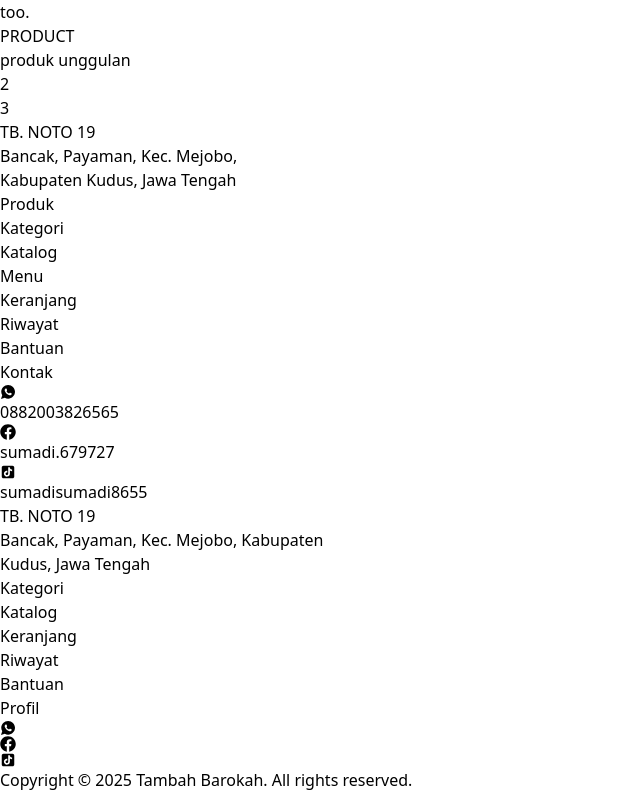
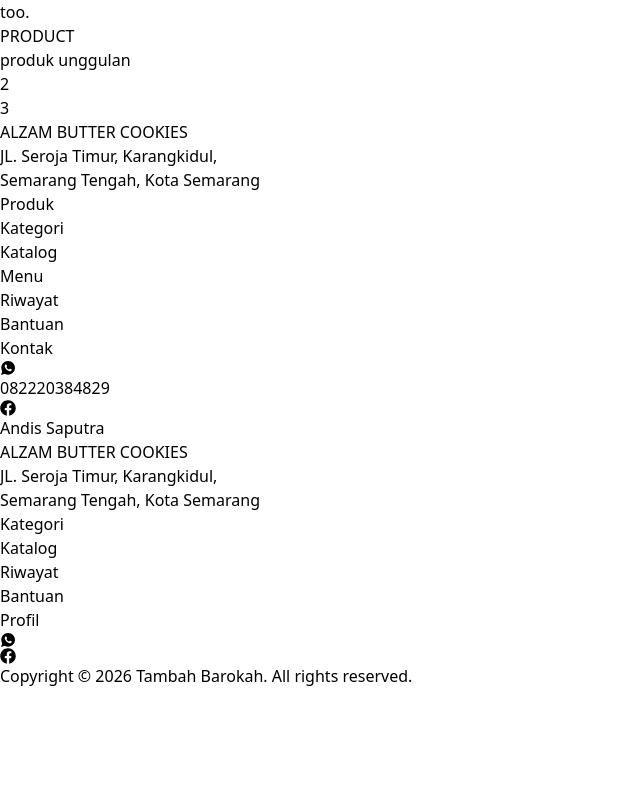
Before and after one commit to navizhaaulya/website-bakery, a React (Vite) app: page / in a window 1280 px wide. Shown: the part 580-1372 px from the top of the page, without its empty margins (0-640 px from the left). After the commit the page ends 1268 px from the top, so only its background shows below. Built offline with nearby package versions, Linux system fonts and the light colour scheme.

Commit message:
rapihin footer

```diff
--- a/src/App.jsx
+++ b/src/App.jsx
@@ -1,5 +1,5 @@
 import { Routes } from "react-router-dom";
-import Footer from "./components/footer/footer";
+import Footer from "../src/components/footer/footer";
 import Navbar from "./components/navbar/Navbar";
 import Homepage from "./components/section/Homepage";
 
@@ -15,4 +15,4 @@
   );
 }
 
-export default App;
+export default App
--- a/src/components/footer/footer.jsx
+++ b/src/components/footer/footer.jsx
@@ -4,16 +4,16 @@
 
 const Footer = () => {
   return (
-    <footer className="bg-primary text-white py-8 pb-0 text-base lg:text-sm">
+    <footer className="bg-black text-white py-8 pb-0 text-base lg:text-sm">
       {/* versi desktop */}
       <div className="hidden lg:block">
         <div className="container mx-auto px-6 lg:px-28 flex justify-between items-start">
           {/* teks nama & alamat */}
           <div className="flex flex-col">
-            <h2 className="text-xl font-bold mb-2">TB. NOTO 19</h2>
+            <h2 className="text-xl font-bold mb-2">ALZAM BUTTER COOKIES</h2>
             <p className="text-sm leading-relaxed">
-              Bancak, Payaman, Kec. Mejobo, <br />
-              Kabupaten Kudus, Jawa Tengah
+              JL. Seroja Timur, Karangkidul, <br />
+              Semarang Tengah, Kota Semarang
             </p>
           </div>
 
@@ -35,9 +35,6 @@
             <h3 className="text-lg font-medium mb-2">Menu</h3>
             <ul className="space-y-1">
               <li>
-                <a href="/keranjang">Keranjang</a>
-              </li>
-              <li>
                 <a href="/riwayat">Riwayat</a>
               </li>
               <li>
@@ -52,15 +49,11 @@
             <ul className="space-y-2">
               <li className="flex items-center gap-2">
                 <IoLogoWhatsapp className="text-xl" />
-                0882003826565
+                082220384829
               </li>
               <li className="flex items-center gap-2">
                 <FaFacebook className="text-xl" />
-                sumadi.679727
-              </li>
-              <li className="flex items-center gap-2">
-                <AiFillTikTok className="text-xl" />
-                sumadisumadi8655
+                Andis Saputra
               </li>
             </ul>
           </div>
@@ -71,17 +64,16 @@
       <div className="lg:hidden flex flex-col items-center text-center space-y-4">
         <div className="flex flex-col items-center text-center mt-0 space-y-4">
           <div className="text-center items-center">
-            <h2 className="text-xl font-bold mb-2">TB. NOTO 19</h2>
+            <h2 className="text-xl font-bold mb-2">ALZAM BUTTER COOKIES</h2>
             <p className="text-sm leading-relaxed mb-4">
-              Bancak, Payaman, Kec. Mejobo, Kabupaten <br />
-              Kudus, Jawa Tengah
+             JL. Seroja Timur, Karangkidul, <br />
+             Semarang Tengah, Kota Semarang
             </p>
           </div>
           <ul className="flex flex-wrap justify-center gap-4 p-2">
             {[
               "Kategori",
               "Katalog",
-              "Keranjang",
               "Riwayat",
               "Bantuan",
               "Profil",
@@ -96,7 +88,7 @@
           {/* kontak */}
           <div className="flex space-x-4">
             <a
-              href="https://wa.me/62882003826565"
+              href="https://wa.me/6282220384829"
               className="text-xl transition"
               target="_blank"
               rel="noopener noreferrer"
@@ -104,20 +96,12 @@
               <IoLogoWhatsapp />
             </a>
             <a
-              href="https://www.facebook.com/sumadi.679727"
+              href="https://www.facebook.com/andis.saputra.9400984"
               className="text-xl transition"
               target="_blank"
               rel="noopener noreferrer"
             >
               <FaFacebook />
-            </a>
-            <a
-              href="https://www.tiktok.com/@sumadisumadi8655"
-              className="text-xl transition"
-              target="_blank"
-              rel="noopener noreferrer"
-            >
-              <AiFillTikTok />
             </a>
           </div>
         </div>
@@ -126,7 +110,7 @@
       {/* copyright */}
       <div className="bg-black text-center text-white py-4 mt-4">
         <p className="text-sm">
-          Copyright © 2025{" "}
+          Copyright © 2026{" "}
           <a href="/" className="text-blue-400 ">
             Tambah Barokah
           </a>
--- a/src/components/section/Homepage.jsx
+++ b/src/components/section/Homepage.jsx
@@ -2,6 +2,8 @@
 import bgImage from "../assets/bg.png";
 import mainImg from "../assets/fo.png";
 import Card from "../elements/Card";
+import Footer from "../footer/footer";
+
 
 const Homepage = () => {
   return (
```
